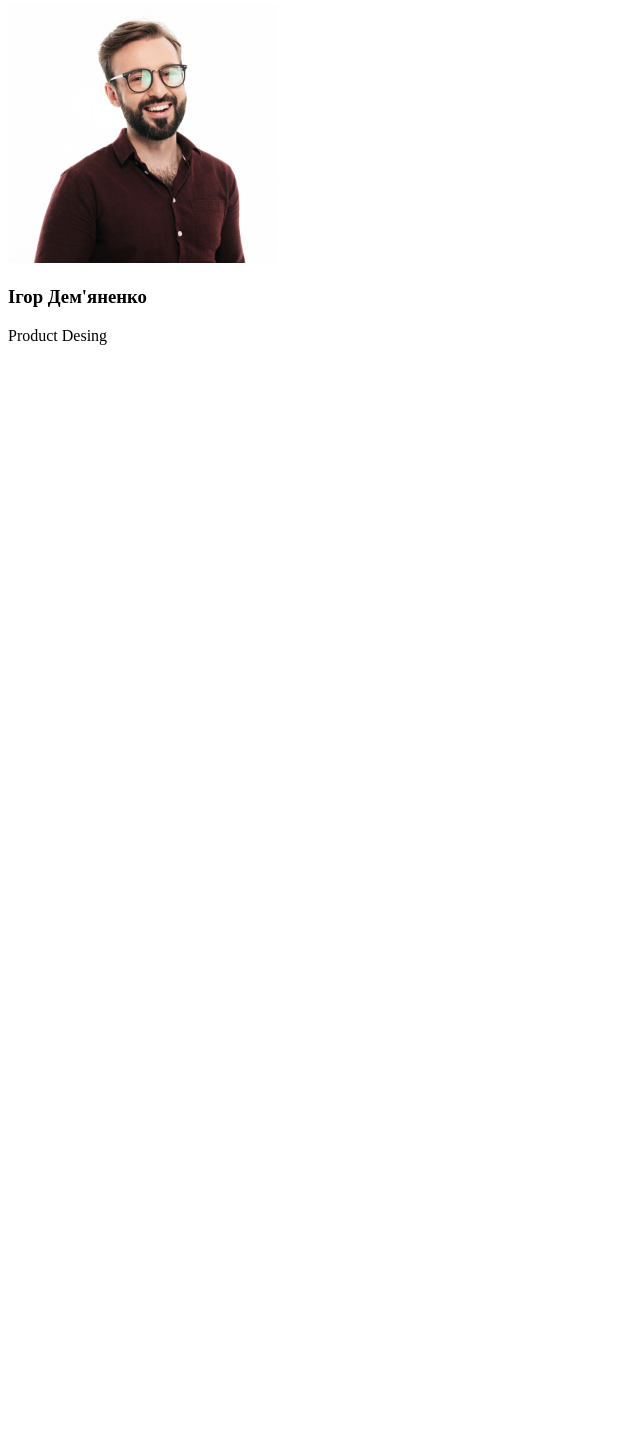
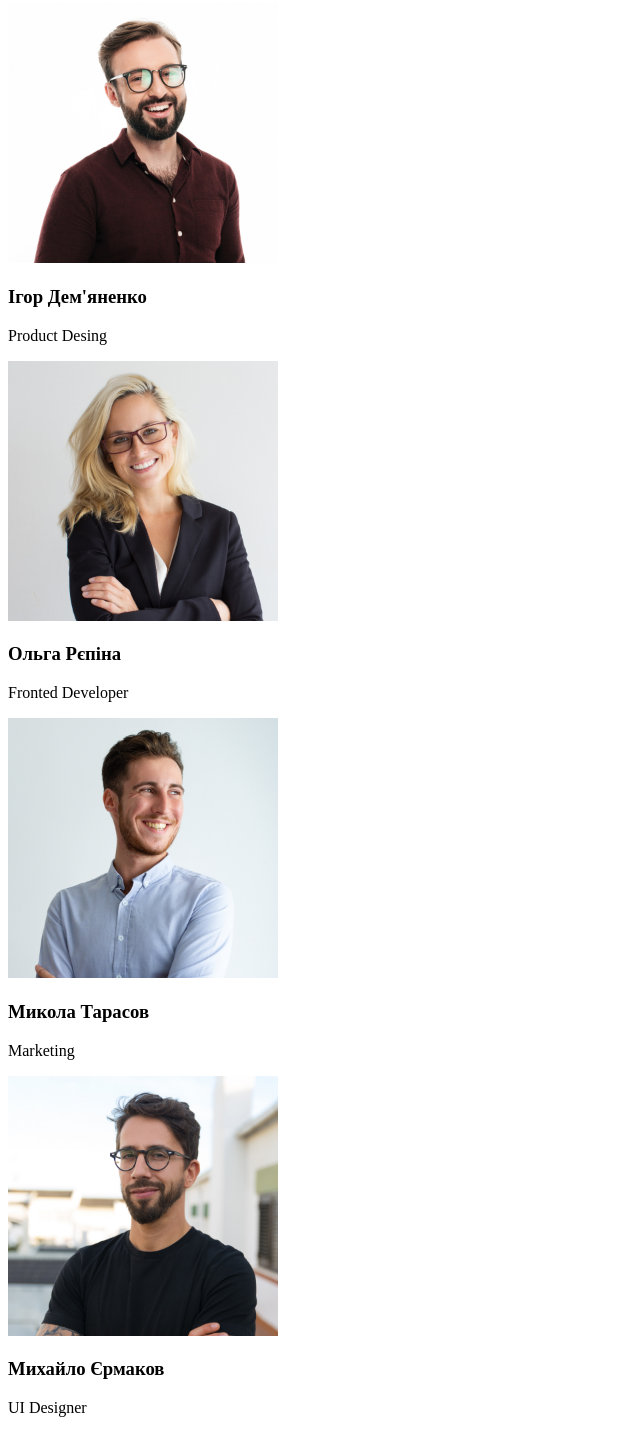
Before and after one commit to KoliaTkachuk23/Tkachuk-Mykola-IPZ-31, a plain HTML site: page index.html in a window 1280 px wide. Shown: the part 1596-3029 px from the top of the page, without its empty margins (0-640 px from the left). Before the commit the page ends 1957 px from the top, so only its background shows below. Drawn offline with Linux system fonts and the light colour scheme.

Commit message:
Add files via upload

```diff
--- a/index.html
+++ b/index.html
@@ -70,11 +70,38 @@
        <section>
         <h2>Наша команда</h2>
         <div>
-          <article>
-            <img src="images/staff/staff1.jpg" alt="Ігор Дем'яненко - Product Desing" width="270" height="260">
-            <h3>Ігор Дем'яненко</h3>
-            <p>Product Desing</p>
-          </article>
+            <article>
+                <img src="images/staff/staff1.jpg" alt="Ігор Дем'яненко - Product Desing" width="270" height="260">
+                <div class="backdown">
+                    <h3>Ігор Дем'яненко</h3>
+                    <p>Product Desing</p>
+                </div>
+            </article>
+
+            <article>
+                <img src="images/staff/staff2.jpg" alt="Ольга Рєпіна - Fronted Developer" width="270" height="260">
+                <div class="backdown">
+                    <h3>Ольга Рєпіна</h3>
+                    <p>Fronted Developer</p>
+                </div>
+            </article>
+
+            <article>
+                <img src="images/staff/staff3.jpg" alt="Микола Тарасов - Marketing" width="270" height="260">
+                <div class="backdown">
+                    <h3>Микола Тарасов</h3>
+                    <p>Marketing</p>
+                </div>
+            </article>
+
+            <article>
+                <img src="images/staff/staff4.jpg" alt="Михайло Єрмаков - UI Designer" width="270" height="260">
+                <div class="backdown">
+                    <h3>Михайло Єрмаков</h3>
+                    <p>UI Designer</p>
+                </div>
+            </article>
+        </div>
         </div>
        </section>
 
```
